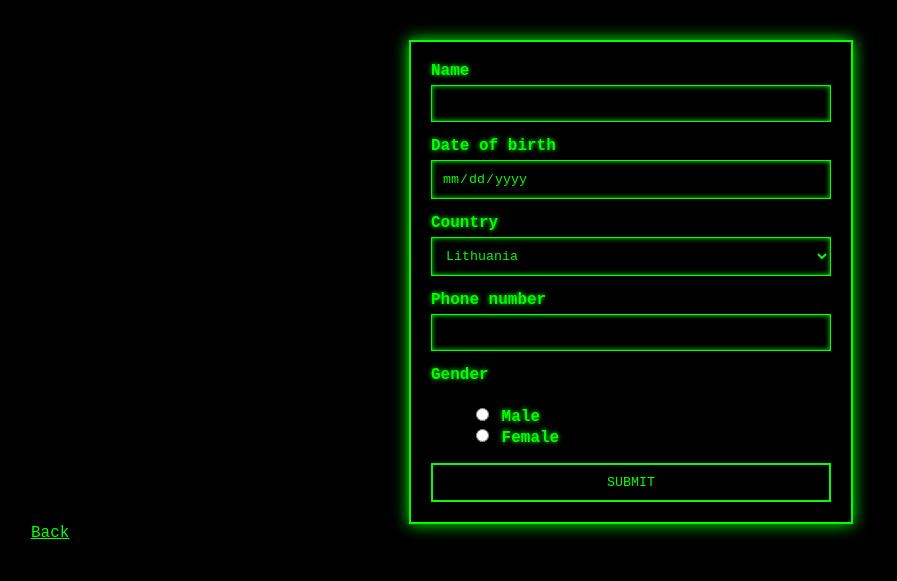
After one commit to J-A-Gr/5-16_classwork, a Flask app: page /register/step2 in a window 1280 px wide. The commit adds this page. Shown: the top 581 px of the page, without its empty margins (9-906 px from the left). Run offline with Flask 3, Linux system fonts and the light colour scheme; the visitor is signed in with stand-in values (Sample User, id 1).

Commit message:
added 2-step registration form, error pop up, css update.

```diff
--- a/app.py
+++ b/app.py
@@ -1,8 +1,17 @@
-from flask import Flask, request, render_template, url_for
+from flask import Flask, request, render_template, url_for, redirect, session
 from flask_sqlalchemy import SQLAlchemy
 from flask_wtf import FlaskForm
-from wtforms import StringField, PasswordField, SubmitField, EmailField, ValidationError
-from wtforms.validators import DataRequired, Email, Length
+from wtforms import (StringField,
+                      PasswordField,
+                        SubmitField,
+                          EmailField,
+                            ValidationError,
+                              RadioField,
+                                SelectField,
+                                TelField,
+                                DateField)
+from wtforms.validators import DataRequired, Email, Length, InputRequired
+from werkzeug.security import generate_password_hash, check_password_hash
 
 
 app = Flask(__name__)
@@ -15,8 +24,23 @@ class User(db.Model):
     email = db.Column(db.String(50), unique=True, nullable=False)
     password = db.Column(db.String(15), nullable=False)
 
+    profile = db.relationship('UserPersonalData', back_populates='user', uselist=False) # uselist one-to-one užtikrina
+
     def __repr__(self):
         return f'<User {self.email}>'
+
+class UserPersonalData(db.Model):
+    id = db.Column(db.Integer, primary_key=True)
+    user_id = db.Column(db.Integer, db.ForeignKey('user.id'), unique=True, nullable=False)
+
+    name = db.Column(db.String(100), nullable=False)
+    date_of_birth = db.Column(db.Date, nullable=False)
+    country = db.Column(db.String(50), nullable=False)
+    phone_number =  db.Column(db.Integer, unique=True)
+    gender = db.Column(db.String(10), nullable=True)
+
+    user = db.relationship('User', back_populates='profile')
+
 
 class CustomPasswordValidator(object):
     def __init__(self):
@@ -24,19 +48,37 @@ class CustomPasswordValidator(object):
 
     def __call__(self, form, field):
         text : str = field.data
-        is_any_numbers = any(filter(lambda x: x.isdigit(), text))
-        is_any_upper = any(filter(lambda x: x.isupper(), text))
-        is_any_symbol = any(filter(lambda x: x.isalnum(), text))
-        is_any_space = any(filter(lambda x: x == ' ', text))
-        if is_any_numbers is False or is_any_upper is False or is_any_symbol is False or is_any_space is True:
+        is_any_numbers = any(x.isdigit() for x in text)
+        is_any_upper = any(x.isupper() for x in text)
+        is_any_symbol = any(not x.isalnum() for x in text)
+        is_any_space = any(x.isspace() for x in text)
+
+        if not (is_any_numbers and is_any_upper and is_any_symbol) or is_any_space:
             raise ValidationError(self.message)
 
 class RegisterForm(FlaskForm):
     email =  EmailField("Email", validators=[DataRequired()])
     password = PasswordField("Password", validators=[DataRequired(), Length(8,20), CustomPasswordValidator()])
 
-    submit = SubmitField("Register")
+    submit = SubmitField("Submit")
 
+
+class RegisterForm_2(FlaskForm):
+    name = StringField('Name', validators=[InputRequired()])
+    date_of_birth = DateField('Date of birth', validators=[InputRequired()])
+    country = SelectField('Country', choices=[('LT', 'Lithuania'), ('US', 'United States'),
+                                              ('ESP', 'Spain')])
+    phone_number = TelField('Phone number', validators=[InputRequired()])
+    gender = RadioField('Gender', choices=[
+                        ('male', 'Male'), ('female', 'Female')])
+
+    submit = SubmitField("Submit")
+
+
+class LoginForm(FlaskForm):
+    email = EmailField("Email", validators=[DataRequired()])
+    password = PasswordField("Password", validators=[DataRequired()])
+    submit = SubmitField("Login")
 
 @app.route('/')
 def home():
@@ -47,26 +89,58 @@ def home():
 def register():
     form = RegisterForm()
     if form.validate_on_submit():
+        # Check if email already exists
+        if User.query.filter_by(email=form.email.data).first():
+            form.email.errors.append("This email is already in use.")
+            return render_template('register.html', form=form)
+
         new_user = User(
             email=form.email.data,
-            password=form.password.data
+            password=generate_password_hash(form.password.data)
             )
         db.session.add(new_user)
         db.session.commit()
-        return 'Registration successful!'
+        # Store user_id in session
+        session['user_id'] = new_user.id
+
+        return redirect(url_for('register_2'))
     return render_template('register.html', form=form)
+
+@app.route('/register/step2', methods=['GET', 'POST'])
+def register_2():
+    form = RegisterForm_2()
+
+    user_id = session.get('user_id')
+    if not user_id:
+        return redirect(url_for('register'))  # Prevent orphan profile creation
+
+    if form.validate_on_submit():
+        new_data = UserPersonalData(
+            user_id=user_id,
+            name=form.name.data,
+            date_of_birth=form.date_of_birth.data,
+            country=form.country.data,
+            phone_number=form.phone_number.data,
+            gender=form.gender.data
+        )
+        db.session.add(new_data)
+        db.session.commit()
+
+        session.pop('user_id') # Clean up session after use
+
+        return "Registration Successful!"
+    return render_template('register2.html', form=form)
 
 @app.route('/login', methods=['GET', 'POST'])
 def login():
-    form = RegisterForm()
+    form = LoginForm()
     if form.validate_on_submit():
         user = User.query.filter_by(email=form.email.data).first()
-        if user and user.password == form.password.data:
+        if user and check_password_hash(user.password, form.password.data):
             return 'Logged in successful!'
         else:
-            return 'Invalid email or password. (Check if user with provided email and password exists)'
+            form.password.errors.append('Invalid email or password')
     return render_template('login.html', form=form)
-
 
 
 if __name__ == '__main__':
--- a/static/styles.css
+++ b/static/styles.css
@@ -0,0 +1,74 @@
+/* terminal-style.css */
+
+body {
+  background-color: #000000;
+  color: #00ff00;
+  font-family: "Courier New", Courier, monospace;
+  padding: 40px;
+  margin: 0;
+}
+
+form {
+  display: flex;
+  flex-direction: column;
+  width: 400px;
+  margin: auto;
+  background-color: #000000;
+  border: 2px solid #00ff00;
+  padding: 20px;
+  box-shadow: 0 0 15px #00ff00;
+}
+
+label {
+  margin-bottom: 5px;
+  font-weight: bold;
+  color: #00ff00;
+  text-shadow: 0 0 5px #00ff00;
+}
+
+input[type="text"],
+input[type="password"],
+input[type="email"],
+input[type="date"],
+input[type="tel"],
+textarea,
+select {
+  background-color: #000000;
+  border: 1px solid #00ff00;
+  color: #00ff00;
+  padding: 10px;
+  font-family: "Courier New", Courier, monospace;
+  margin-bottom: 15px;
+  box-shadow: inset 0 0 5px #00ff00;
+}
+
+input[type="submit"],
+button {
+  background-color: #000000;
+  border: 2px solid #00ff00;
+  color: #00ff00;
+  padding: 10px;
+  font-family: "Courier New", Courier, monospace;
+  cursor: pointer;
+  text-transform: uppercase;
+  transition: background-color 0.2s ease;
+}
+
+input[type="submit"]:hover,
+button:hover {
+  background-color: #00ff00;
+  color: #000000;
+}
+
+::placeholder {
+  color: #00ff00;
+  opacity: 0.7;
+}
+
+a {
+  color: #00ff00;
+}
+
+::marker {
+  color: #000000;
+}
--- /dev/null
+++ b/templates/register2.html
@@ -0,0 +1,13 @@
+{% extends 'base.html' %} {% block title %}Registration{% endblock %}
+{% block body %}
+<form method="POST" action ="/register/step2">
+    {{ form.csrf_token }}
+    {{ form.name.label }} {{form.name }}
+    {{ form.date_of_birth.label }} {{form.date_of_birth }}
+    {{ form.country.label }} {{form.country }}
+    {{ form.phone_number.label }} {{form.phone_number }}
+    {{ form.gender.label }} {{form.gender }}
+    {{ form.submit }}
+</form>
+<a href={{ url_for('register') }}>Back</a>
+{% endblock %}
```
Also changed, not shown: exercise_2.md (added, +14 -0 lines), templates/login.html (+11 -4 lines), templates/register.html (+9 -3 lines).
